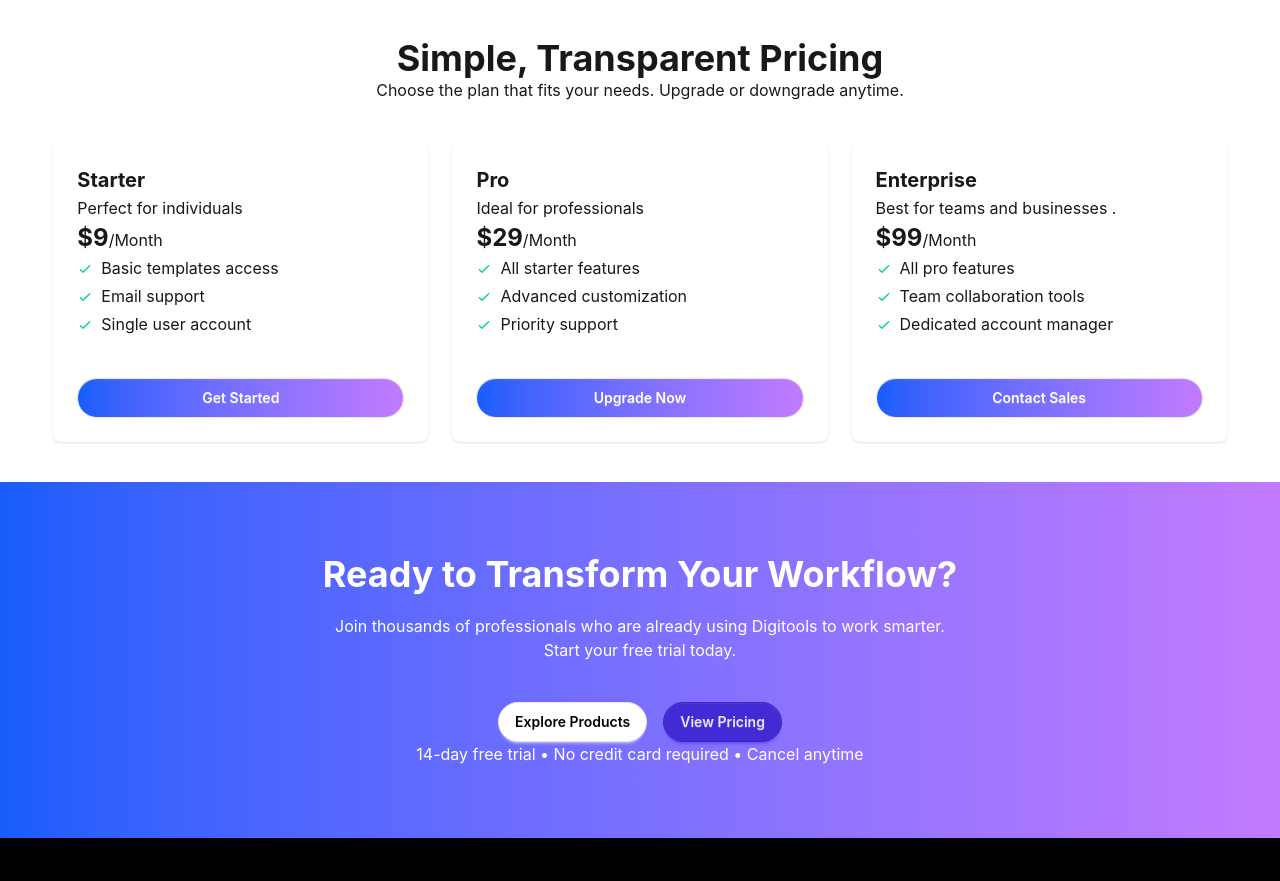
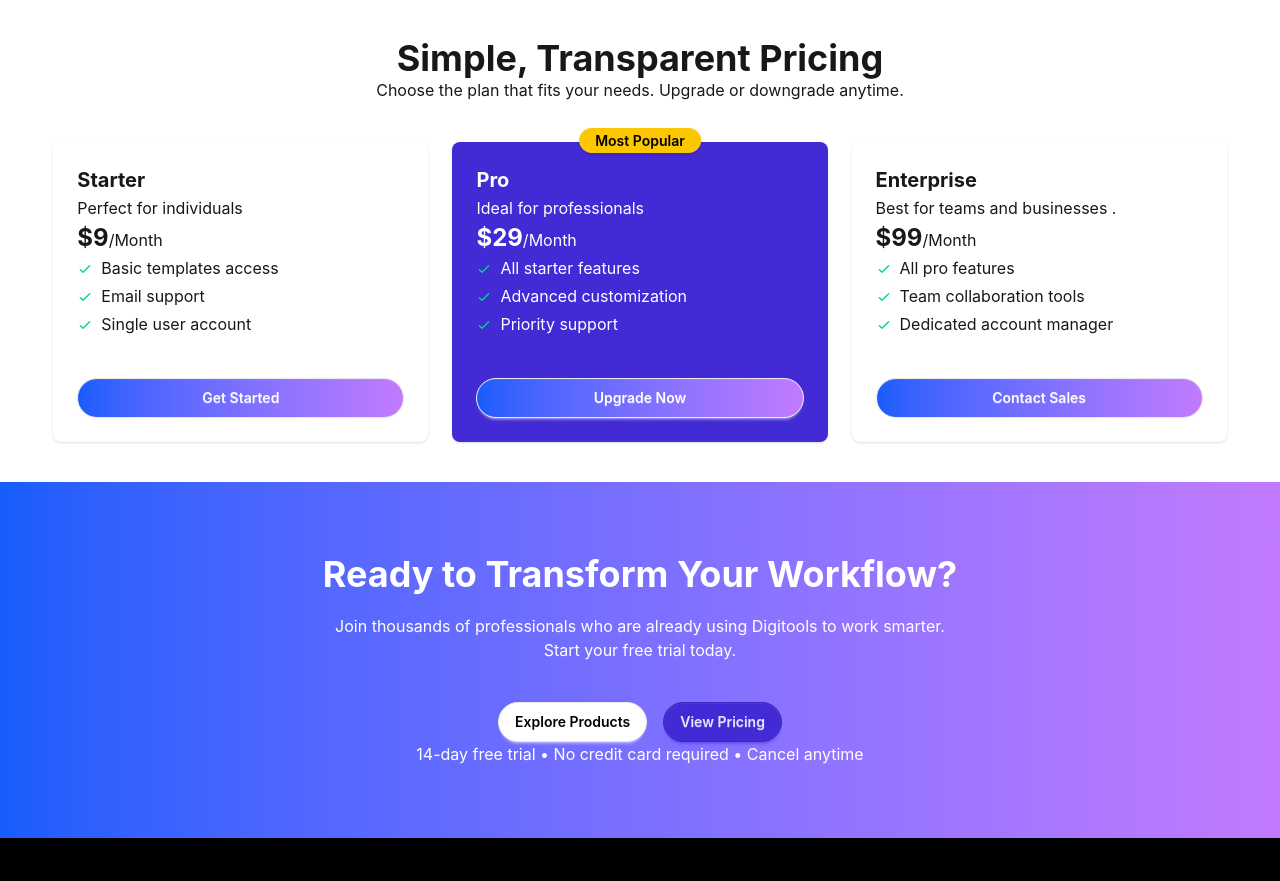
Before and after one commit to raklinchakma021-pixel/latestassign6, a React (Vite) app: page / in a window 1280 px wide. Shown: the part 2520-3401 px from the top of the page. Built offline with nearby package versions, Linux system fonts and the light colour scheme.

Commit message:
most popular badge

```diff
--- a/src/components/Pricing.jsx
+++ b/src/components/Pricing.jsx
@@ -10,8 +10,19 @@ const Pricing = () => {
       </div>
 
       <div className="grid md:grid-cols-3 gap-6 mt-10 w-11/12 mx-auto leading-7">
-        {PricingData.map(product => (
-          <div key={product.id} className="card p-6 shadow ">
+        {PricingData.map((product,index) => (
+          <div key={product.id}   className={`card shadow p-6 relative ${
+        index === 1
+          ? "bg-primary text-white"
+          : "bg-base-100"
+      }`}>
+         {index === 1 && (
+        <div className="absolute -top-4 left-1/2 transform -translate-x-1/2">
+          <span className="bg-yellow-400 text-black px-4 py-1 rounded-full text-sm font-semibold shadow">
+            Most Popular
+          </span>
+        </div>
+      )}
             <h2 className="text-xl font-bold">{product.tag}</h2>
             <p>{product.description}</p>
             <span><strong className='text-2xl'>${product.price}</strong>/Month</span>
```
